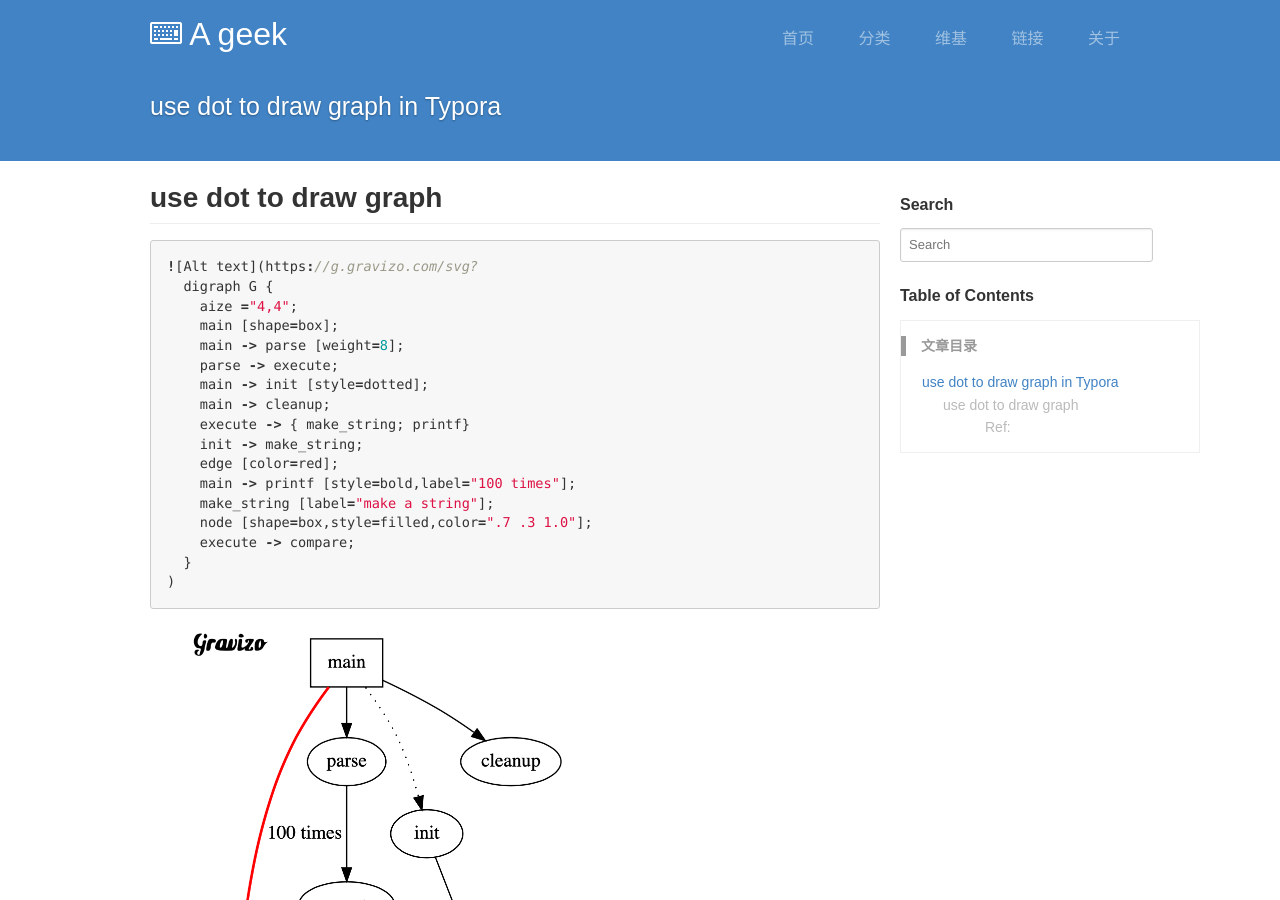
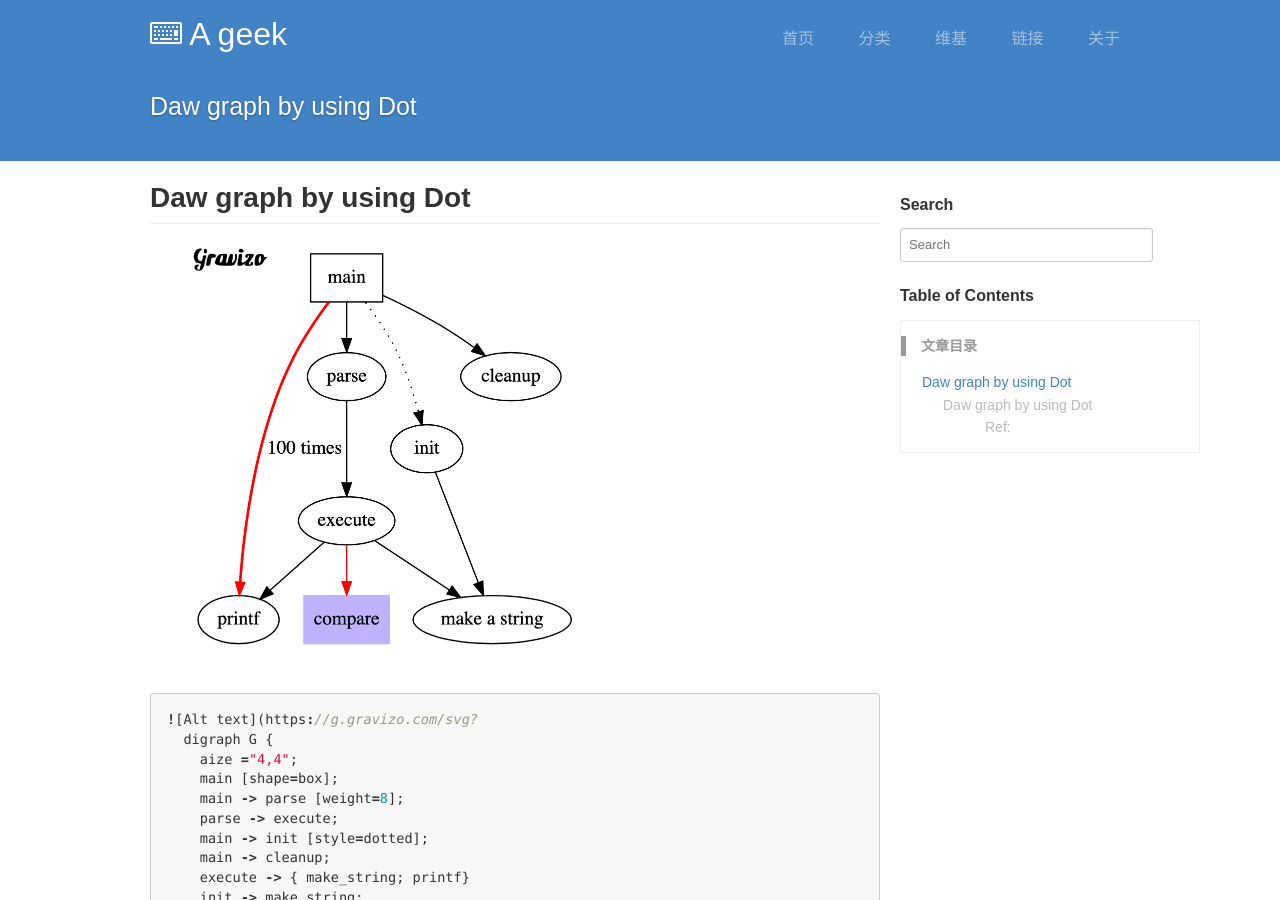
Before and after one commit to karlzheng/karlzheng.github.io, a Jekyll site: the page built from _posts/2021-02-14-Daw-graph-by-using-Dot.md, in a window 1280 px wide and 900 px high. Built offline with Jekyll 4.4.1, drawn with Linux system fonts in a browser that asks for light colours; comment, search, counter and statistics services are not loaded.

Commit message:
重命名：   _posts/2020-01-23-use-dot-to-draw-graph.md -> _posts/2021-02-14-Daw-graph-by-using-Dot.md
Signed-off-by: Karl.Zheng <Karl.Zheng@anker.com>

````diff
--- a/_posts/2020-01-23-use-dot-to-draw-graph.md
+++ b/_posts/2021-02-14-Daw-graph-by-using-Dot.md
@@ -1,10 +1,12 @@
 ---
 layout: post
 categories: tech
-title: use dot to draw graph in Typora
+title: Daw graph by using Dot
 typora-root-url: ../
 ---
-## use dot to draw graph
+## Daw graph by using Dot
+
+<img src="/images/dotimage/dot-examples.png" alt="image-20210214183810188" style="zoom:50%;" />
 
 ```c
 ![Alt text](https://g.gravizo.com/svg?
@@ -26,9 +28,6 @@ typora-root-url: ../
 )
 ```
 
-<img src="/images/dotimage/dot-examples.png" alt="image-20210214183810188" style="zoom:50%;" />
-
-
 - #### Ref:
 
 - [https://support.typora.io/What%27s-New-0.9.54/](https://support.typora.io/What%27s-New-0.9.54/)
````
